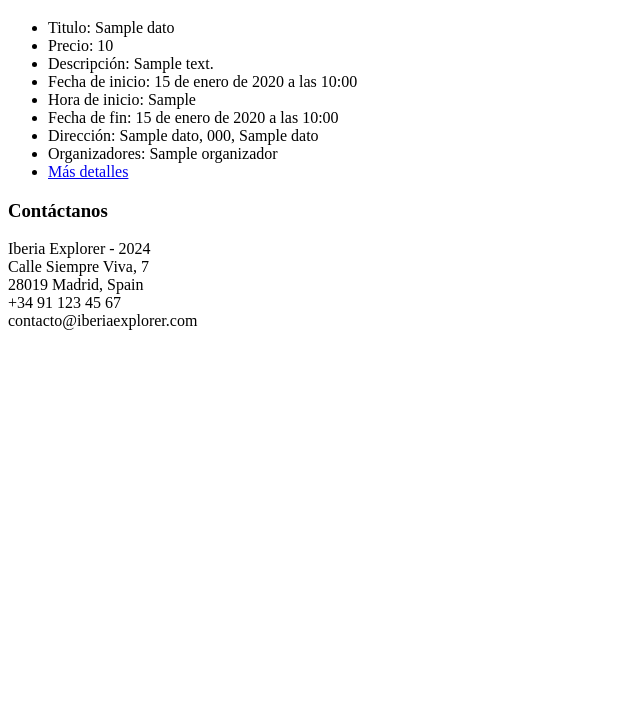
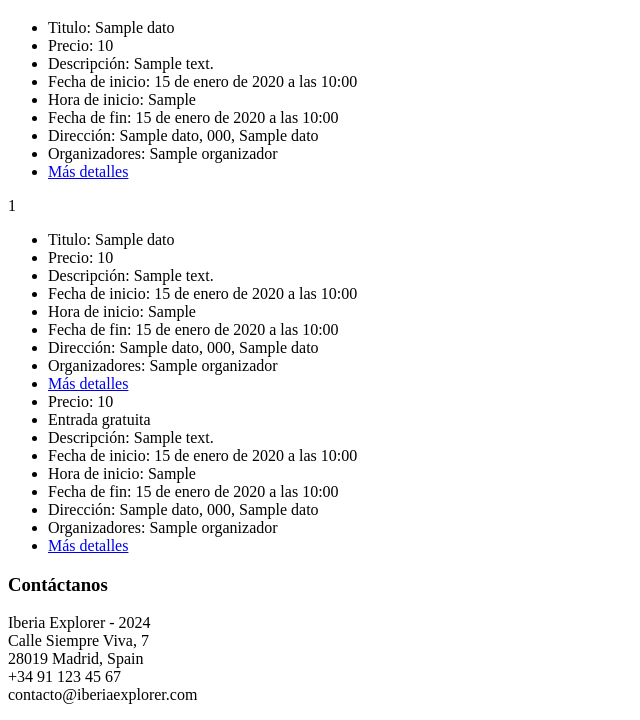
Before and after one commit to Gabriel-R-L/IBERIA-EXPLORER, a Django app: template pIberiaExplorer/templates/actividades_&_eventos_ayto_madrid.html in a window 1280 px wide. Shown: the part 134-854 px from the top of the page, without its empty margins (0-640 px from the left). Before the commit the page ends 464 px from the top, so only its background shows below. Run offline with Django 5.2, Linux system fonts and the light colour scheme; the template is opened without the code that fills it: most values are stand-ins (such as "Sample title", 1, 10 or a date in 2020); parts of the project's set-up code (start-up, migrations or seed data) failed here and were passed over.

Commit message:
paginacion

```diff
--- a/pIberiaExplorer/templates/actividades_&_eventos_ayto_madrid.html
+++ b/pIberiaExplorer/templates/actividades_&_eventos_ayto_madrid.html
@@ -7,13 +7,101 @@
 <h1>Datos de la API</h1>
 <h2>{{ datos_totales }} resultados encontrados</h2>
 {% for dato in datos %}
+    <ul>
+        <li>Titulo: {{ dato.titulo }}</li>
+        {% if dato.precio != '' %}
+        <li>Precio: {{ dato.precio }}</li>
+        {% else %}
+        <li>Entrada gratuita</li>
+        {% endif %}
+        {% if dato.descripcion != '' %}
+        <li>Descripción: {{ dato.descripcion }}</li>
+        {% endif %}
+        {% if dato.fecha_inicio != '' %}
+            <li>Fecha de inicio: {{ dato.fecha_inicio }}</li>
+        {% endif %}
+        {% if dato.hora_inicio != '' %}
+        <li>Hora de inicio: {{ dato.hora_inicio }}</li>
+        {% else %}
+        <li>Sin hora de inicio</li>
+        {% endif %}
+        {% if dato.fecha_fin != '' %}
+        <li>Fecha de fin: {{ dato.fecha_fin }}</li>
+        {% endif %}
+        <li>
+            {% if dato.nombre_lugar != '' or dato.codigo_postal != '' or dato.nombre_calle != '' %}
+                Dirección:
+            {% endif %}
+            {% if dato.nombre_lugar != '' %}
+            {{ dato.nombre_lugar }},
+            {% endif %}
+            {% if dato.codigo_postal != '' %}
+            {{ dato.codigo_postal }},
+            {% endif %}
+            {% if dato.nombre_calle != '' %}
+            {{ dato.nombre_calle }}
+            {% endif %}
+        </li>
+        <li>Organizadores: {{ dato.organizador }}</li>
+
+        <li><a href="{{ dato.enlace_detalles }}">Más detalles</a></li>
+    </ul>
+{% endfor %}
+
+{% if datos.has_previous %}
+    <a href="?page={{ datos.previous_page_number }}">Anterior</a>
+{% endif %}
+
+<span class="current-page">{{ datos.number }}</span>
+
+{% if datos.has_next %}
+    <a href="?page={{ datos.next_page_number }}">Siguiente</a>
+{% endif %}
 <ul>
     <li>Titulo: {{ dato.titulo }}</li>
-    {% if dato.precio != '' %}
+    {% load static %}
+    {% for dato in datos %}
+        {% if dato.precio != '' %}
+            <li>Precio: {{ dato.precio }}</li>
+        {% else %}
+            <li>Entrada gratuita</li>
+        {% endif %}
+        {% if dato.descripcion != '' %}
+            <li>Descripción: {{ dato.descripcion }}</li>
+        {% endif %}
+        {% if dato.fecha_inicio != '' %}
+            <li>Fecha de inicio: {{ dato.fecha_inicio }}</li>
+        {% endif %}
+        {% if dato.hora_inicio != '' %}
+            <li>Hora de inicio: {{ dato.hora_inicio }}</li>
+        {% else %}
+            <li>Sin hora de inicio</li>
+        {% endif %}
+        {% if dato.fecha_fin != '' %}
+            <li>Fecha de fin: {{ dato.fecha_fin }}</li>
+        {% endif %}
+        <li>
+            {% if dato.nombre_lugar != '' or dato.codigo_postal != '' or dato.nombre_calle != '' %}
+                Dirección:
+            {% endif %}
+            {% if dato.nombre_lugar != '' %}
+                {{ dato.nombre_lugar }},
+            {% endif %}
+            {% if dato.codigo_postal != '' %}
+                {{ dato.codigo_postal }},
+            {% endif %}
+            {% if dato.nombre_calle != '' %}
+                {{ dato.nombre_calle }}
+            {% endif %}
+        </li>
+        <li>Organizadores: {{ dato.organizador }}</li>
+
+        <li><a href="{{ dato.enlace_detalles }}">Más detalles</a></li>
+    {% endfor %}
     <li>Precio: {{ dato.precio }}</li>
-    {% else %}
+
     <li>Entrada gratuita</li>
-    {% endif %}
+
     {% if dato.descripcion != '' %}
     <li>Descripción: {{ dato.descripcion }}</li>
     {% endif %}
@@ -46,6 +134,10 @@
 
     <li><a href="{{ dato.enlace_detalles }}">Más detalles</a></li>
 </ul>
-{% endfor %}
+
+
+{% if datos.has_previous %}
+    <a href="?page={{ datos.previous_page_number }}">Anterior</a>
+{% endif %}
 
 {% endblock content %}
```
Also changed, not shown: pIberiaExplorer/appIberiaExplorer/views.py (+29 -0 lines).
